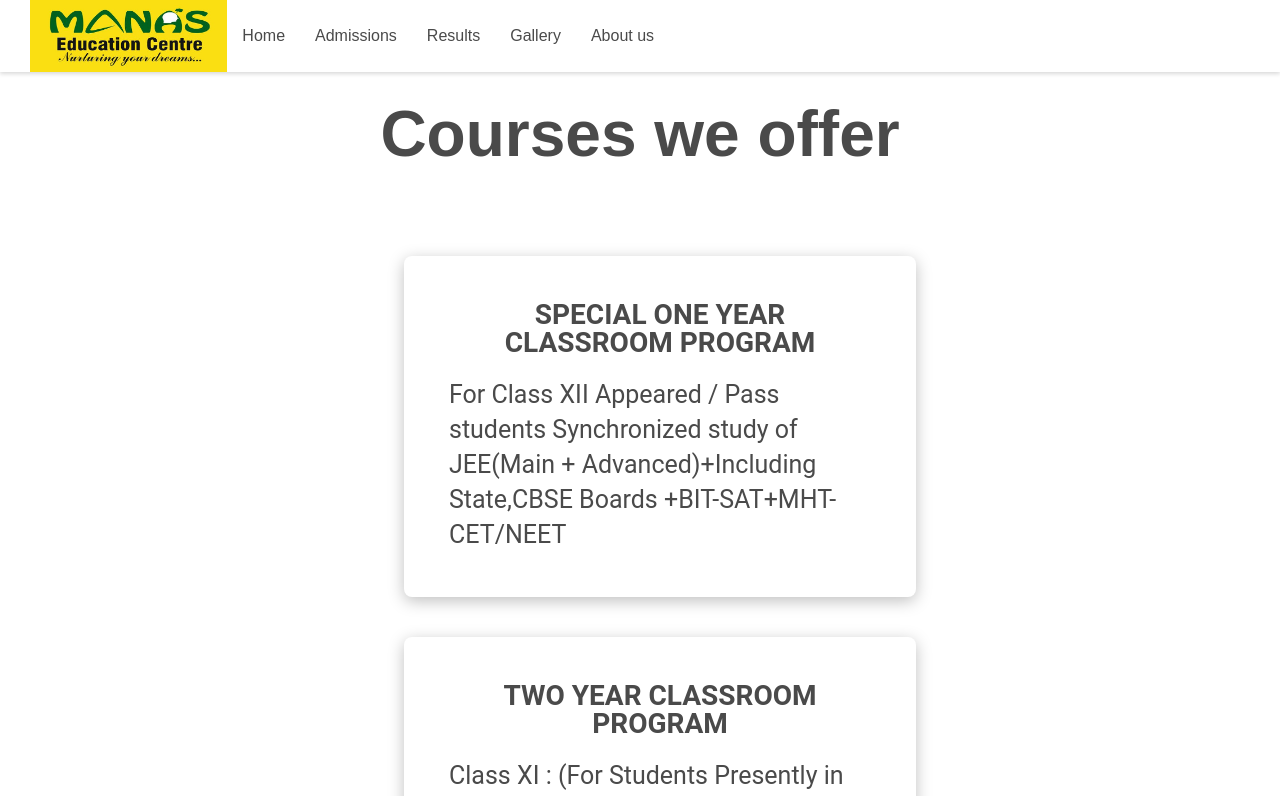
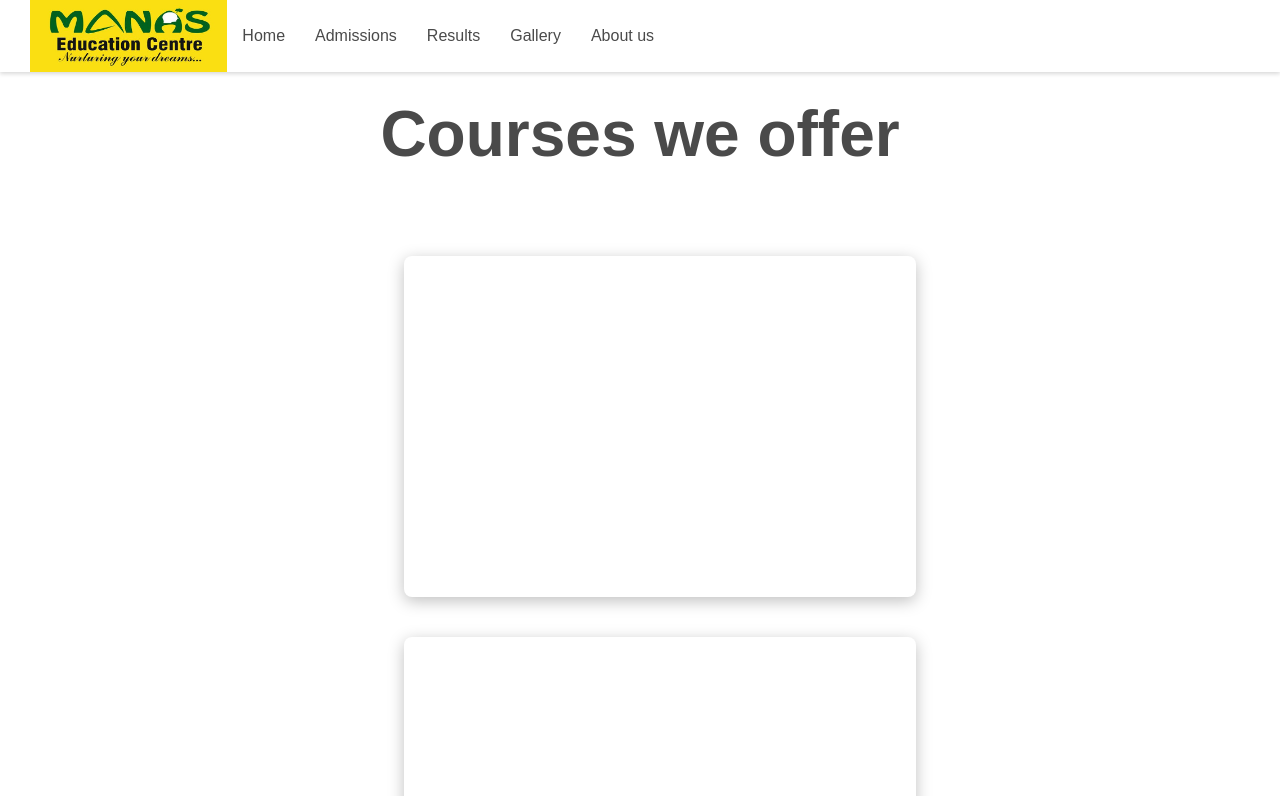
Before and after one commit to imf-ali/Manas-Frontend, a React (Create React App) app: page /admissions in a window 1280 px wide. Shown: the top 796 px of the page. Built offline with nearby package versions, Linux system fonts and the light colour scheme; the HTML template or start-up script is replaced by a standard one.

Commit message:
update 1.1

```diff
--- a/src/UI/Card.module.css
+++ b/src/UI/Card.module.css
@@ -13,7 +13,7 @@
   border-radius: 8px;
   overflow: hidden;
   position: relative;
-  color: #4A4A4A;
+  color: #ffffff;
 }
 
 .topSection {
```
Also changed, not shown: 1 other file (tests, documents, lock files or other folders).
